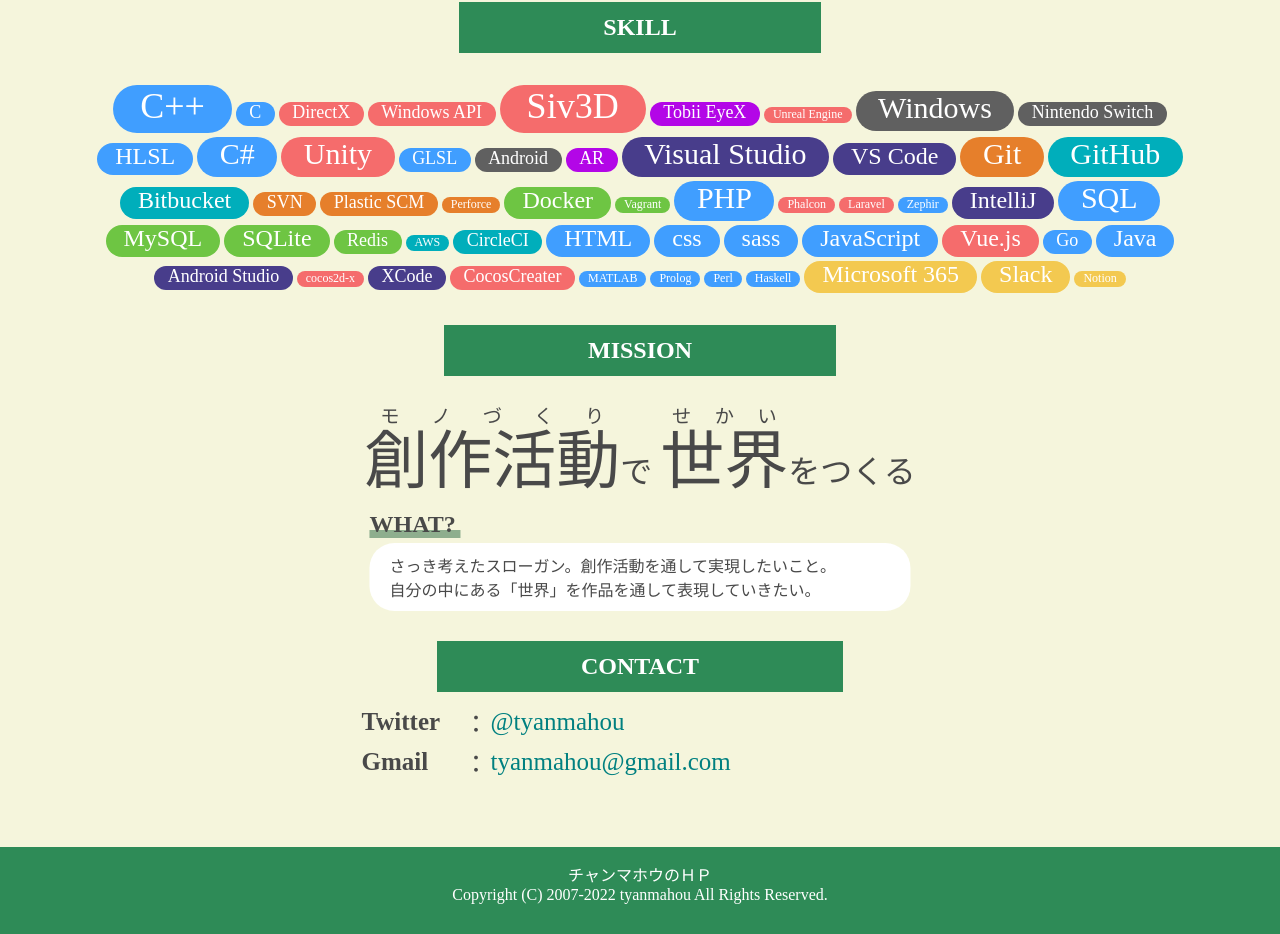
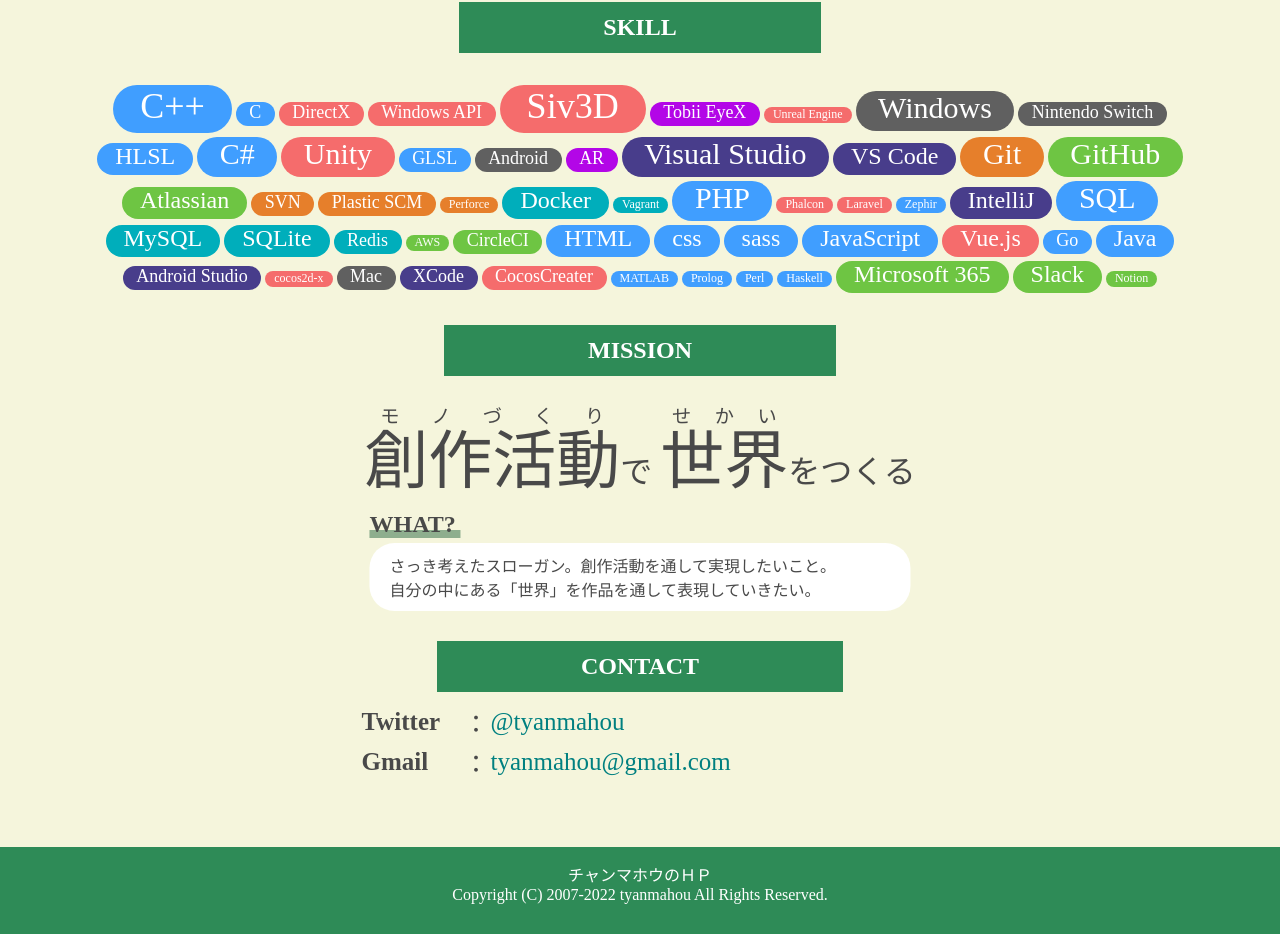
Before and after one commit to tyanmahou/Web, a Vue app in the folder web/: page /about in a window 1280 px wide. Shown: the part 808-1742 px from the top of the page. Built offline with nearby package versions, Linux system fonts and the light colour scheme.

Commit message:
update skill

```diff
--- a/web/src/components/SkillIcon.vue
+++ b/web/src/components/SkillIcon.vue
@@ -46,11 +46,11 @@ span {
   }
   &.system {
     color: #ffffff;
-    background: #6ec543;
+    background: #00aebb;
   }
   &.service {
     color: #ffffff;
-    background: #00aebb;
+    background: #6ec543;
   }
   &.platform {
     color: #ffffff;
--- a/web/src/data/master/skills.js
+++ b/web/src/data/master/skills.js
@@ -113,15 +113,6 @@ export default{
     "XCode": {
       name:"XCode", category:"edit"
     },
-    "Microsoft 365": {
-      name:"Microsoft 365", category:"tool"
-    },
-    "Slack": {
-      name:"Slack", category:"tool"
-    },
-    "Notion": {
-      name:"Notion", category:"tool"
-    },
     "Docker": {
       name:"Docker", category:"system"
     },
@@ -140,8 +131,17 @@ export default{
     "GitHub": {
       name:"GitHub", category:"service"
     },
-    "Bitbucket": {
-      name:"Bitbucket", category:"service"
+    "Atlassian": {
+      name:"Atlassian", category:"service"
+    },
+    "Microsoft 365": {
+      name:"Microsoft 365", category:"service"
+    },
+    "Slack": {
+      name:"Slack", category:"service"
+    },
+    "Notion": {
+      name:"Notion", category:"service"
     },
     "AWS" :{
       name:"AWS", category:"service"
--- a/web/src/data/skillsets.js
+++ b/web/src/data/skillsets.js
@@ -62,7 +62,7 @@ export default [
       name:"GitHub", level:4
     },
     {
-      name:"Bitbucket", level:3
+      name:"Atlassian", level:3
     },
     {
       name:"SVN", level:2
@@ -140,6 +140,9 @@ export default [
       name:"cocos2d-x", level:1
     },
     {
+      name:"Mac", level:2
+    },
+    {
       name:"XCode", level:2
     },
     {
```
